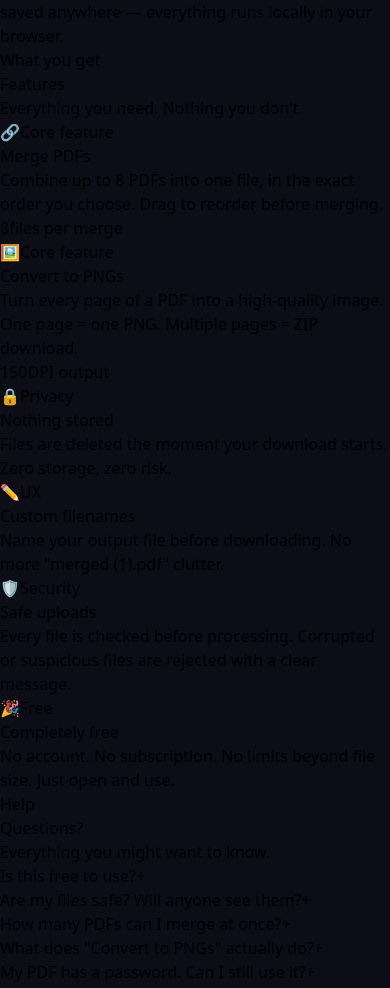
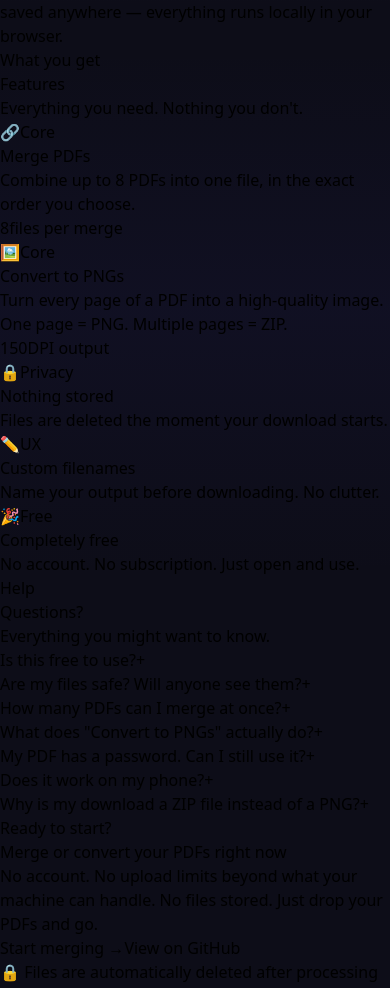
Before and after one commit to diretrix-git/pdf-merger-image-converter, a React (Vite) app in the folder frontend/: page / in a window 390 px wide. Shown: the part 2040-3028 px from the top of the page. Built offline with nearby package versions, Linux system fonts and the light colour scheme.

Commit message:
fix(frontend): background depth  global radial glow, section tints, CTA text contrast

```diff
--- a/frontend/src/components/FeaturesSection.tsx
+++ b/frontend/src/components/FeaturesSection.tsx
@@ -1,90 +1,89 @@
 import { motion } from 'framer-motion'
 import { cn } from '../lib/utils'
 
+/**
+ * 5-card bento grid:
+ *
+ * Desktop (3 cols, auto rows):
+ * ┌─────────────────┬──────────┐
+ * │  Merge PDFs     │ Convert  │
+ * │  (col-2, row-2) │ (row-2)  │
+ * ├──────────┬──────┴──────────┤
+ * │ Privacy  │ Filename │ Free │  ← these 3 share the bottom row
+ * └──────────┴──────────┴──────┘
+ *
+ * Mobile: single column, natural height.
+ */
 const features = [
   {
     id: 'merge',
-    colSpan: 'sm:col-span-2',
-    rowSpan: 'sm:row-span-2',
+    col: 'sm:col-span-2',
+    row: 'sm:row-span-2',
     icon: '🔗',
-    tag: 'Core feature',
+    tag: 'Core',
     title: 'Merge PDFs',
-    desc: 'Combine up to 8 PDFs into one file, in the exact order you choose. Drag to reorder before merging.',
+    desc: 'Combine up to 8 PDFs into one file, in the exact order you choose.',
     stat: '8',
     statLabel: 'files per merge',
-    accent: 'border-violet-700/40 hover:border-violet-500/50',
-    tagColor: 'bg-violet-900/50 text-violet-300',
-    glow: 'rgba(139,92,246,0.08)',
+    border: 'border-violet-700/40 hover:border-violet-500/50',
+    tag_bg: 'bg-violet-900/50 text-violet-200',
+    glow: 'rgba(139,92,246,0.1)',
   },
   {
     id: 'convert',
-    colSpan: 'sm:col-span-1',
-    rowSpan: 'sm:row-span-2',
+    col: 'sm:col-span-1',
+    row: 'sm:row-span-2',
     icon: '🖼️',
-    tag: 'Core feature',
+    tag: 'Core',
     title: 'Convert to PNGs',
-    desc: 'Turn every page of a PDF into a high-quality image. One page = one PNG. Multiple pages = ZIP download.',
+    desc: 'Turn every page of a PDF into a high-quality image. One page = PNG. Multiple pages = ZIP.',
     stat: '150',
     statLabel: 'DPI output',
-    accent: 'border-indigo-700/40 hover:border-indigo-500/50',
-    tagColor: 'bg-indigo-900/50 text-indigo-300',
-    glow: 'rgba(99,102,241,0.08)',
+    border: 'border-indigo-700/40 hover:border-indigo-500/50',
+    tag_bg: 'bg-indigo-900/50 text-indigo-200',
+    glow: 'rgba(99,102,241,0.1)',
   },
   {
     id: 'privacy',
-    colSpan: 'sm:col-span-1',
-    rowSpan: '',
+    col: 'sm:col-span-1',
+    row: '',
     icon: '🔒',
     tag: 'Privacy',
     title: 'Nothing stored',
-    desc: 'Files are deleted the moment your download starts. Zero storage, zero risk.',
+    desc: 'Files are deleted the moment your download starts.',
     stat: null,
     statLabel: null,
-    accent: 'border-emerald-700/40 hover:border-emerald-500/50',
-    tagColor: 'bg-emerald-900/50 text-emerald-300',
-    glow: 'rgba(16,185,129,0.08)',
+    border: 'border-emerald-700/40 hover:border-emerald-500/50',
+    tag_bg: 'bg-emerald-900/50 text-emerald-200',
+    glow: 'rgba(16,185,129,0.1)',
   },
   {
     id: 'filename',
-    colSpan: 'sm:col-span-1',
-    rowSpan: '',
+    col: 'sm:col-span-1',
+    row: '',
     icon: '✏️',
     tag: 'UX',
     title: 'Custom filenames',
-    desc: 'Name your output file before downloading. No more "merged (1).pdf" clutter.',
+    desc: 'Name your output before downloading. No clutter.',
     stat: null,
     statLabel: null,
-    accent: 'border-sky-700/40 hover:border-sky-500/50',
-    tagColor: 'bg-sky-900/50 text-sky-300',
-    glow: 'rgba(14,165,233,0.08)',
-  },
-  {
-    id: 'security',
-    colSpan: 'sm:col-span-1',
-    rowSpan: '',
-    icon: '🛡️',
-    tag: 'Security',
-    title: 'Safe uploads',
-    desc: 'Every file is checked before processing. Corrupted or suspicious files are rejected with a clear message.',
-    stat: null,
-    statLabel: null,
-    accent: 'border-amber-700/40 hover:border-amber-500/50',
-    tagColor: 'bg-amber-900/50 text-amber-300',
-    glow: 'rgba(245,158,11,0.08)',
+    border: 'border-sky-700/40 hover:border-sky-500/50',
+    tag_bg: 'bg-sky-900/50 text-sky-200',
+    glow: 'rgba(14,165,233,0.1)',
   },
   {
     id: 'free',
-    colSpan: 'sm:col-span-1',
-    rowSpan: '',
+    col: 'sm:col-span-1',
+    row: '',
     icon: '🎉',
     tag: 'Free',
     title: 'Completely free',
-    desc: 'No account. No subscription. No limits beyond file size. Just open and use.',
+    desc: 'No account. No subscription. Just open and use.',
     stat: null,
     statLabel: null,
-    accent: 'border-rose-700/40 hover:border-rose-500/50',
-    tagColor: 'bg-rose-900/50 text-rose-300',
-    glow: 'rgba(244,63,94,0.08)',
+    border: 'border-rose-700/40 hover:border-rose-500/50',
+    tag_bg: 'bg-rose-900/50 text-rose-200',
+    glow: 'rgba(244,63,94,0.1)',
   },
 ]
 
@@ -94,6 +93,7 @@ export function FeaturesSection() {
       id="features"
       data-scroll-section
       className="py-20 sm:py-28 px-4 sm:px-6 flex flex-col items-center"
+      style={{ background: 'linear-gradient(180deg, transparent 0%, rgba(79,70,229,0.05) 50%, transparent 100%)' }}
     >
       <div className="max-w-5xl w-full">
 
@@ -101,64 +101,64 @@ export function FeaturesSection() {
         <motion.div
           initial={{ opacity: 0, y: 20 }}
           whileInView={{ opacity: 1, y: 0 }}
-          viewport={{ once: true, margin: '-60px' }}
+          viewport={{ once: true, amount: 0.3 }}
           transition={{ duration: 0.5 }}
           className="mb-10 sm:mb-14 text-center sm:text-left"
         >
-          <p className="text-xs font-mono text-indigo-500 uppercase tracking-widest mb-3">What you get</p>
-          <h2 className="text-3xl sm:text-5xl font-bold text-white leading-tight">
-            Features
-          </h2>
-          <p className="mt-3 text-gray-400 text-sm sm:text-base max-w-md">
+          <p className="text-xs font-mono text-indigo-400 uppercase tracking-widest mb-3">What you get</p>
+          <h2 className="text-3xl sm:text-5xl font-bold text-white leading-tight">Features</h2>
+          <p className="mt-3 text-white/60 text-sm sm:text-base max-w-md">
             Everything you need. Nothing you don't.
           </p>
         </motion.div>
 
-        {/* Bento grid — 3 cols on desktop, 1 col on mobile */}
-        <div className="grid grid-cols-1 sm:grid-cols-3 sm:auto-rows-[160px] gap-3 sm:gap-4">
+        {/* Bento grid */}
+        <div className="grid grid-cols-1 sm:grid-cols-3 sm:auto-rows-[170px] gap-3 sm:gap-4">
           {features.map((feat, i) => (
             <motion.div
               key={feat.id}
               initial={{ opacity: 0, y: 16 }}
               whileInView={{ opacity: 1, y: 0 }}
-              viewport={{ once: true }}
+              viewport={{ once: true, amount: 0.2 }}
               transition={{ duration: 0.35, delay: i * 0.06 }}
               className={cn(
-                'relative group rounded-2xl border bg-gray-900/40 p-5 sm:p-6',
+                'relative group rounded-2xl border bg-white/[0.03]',
                 'flex flex-col justify-between overflow-hidden',
-                'transition-all duration-300',
-                feat.accent,
-                feat.colSpan,
-                feat.rowSpan,
-                // On mobile, all cards are the same height
-                'min-h-[140px] sm:min-h-0',
+                'transition-colors duration-300',
+                'p-5 sm:p-7',           // generous padding — fixes text-near-border
+                'min-h-[150px] sm:min-h-0',
+                feat.border,
+                feat.col,
+                feat.row,
               )}
             >
-              {/* Glow on hover */}
+              {/* Hover glow */}
               <div
                 className="absolute inset-0 opacity-0 group-hover:opacity-100 transition-opacity duration-500 pointer-events-none rounded-2xl"
                 style={{ background: `radial-gradient(circle at 30% 20%, ${feat.glow} 0%, transparent 65%)` }}
               />
 
-              {/* Top row */}
+              {/* Top row: icon + tag */}
               <div className="flex items-start justify-between relative z-10">
-                <span className="text-2xl sm:text-3xl" aria-hidden="true">{feat.icon}</span>
-                <span className={cn('text-xs font-medium px-2.5 py-0.5 rounded-full', feat.tagColor)}>
+                <span className="text-2xl sm:text-3xl leading-none" aria-hidden="true">{feat.icon}</span>
+                <span className={cn('text-xs font-medium px-2.5 py-0.5 rounded-full', feat.tag_bg)}>
                   {feat.tag}
                 </span>
               </div>
 
-              {/* Content */}
-              <div className="relative z-10 mt-3">
-                <h3 className="font-semibold text-white mb-1 text-sm sm:text-base">{feat.title}</h3>
-                <p className="text-xs sm:text-sm text-gray-400 leading-relaxed">{feat.desc}</p>
+              {/* Text */}
+              <div className="relative z-10 mt-4">
+                <h3 className="font-semibold text-white mb-1.5 text-sm sm:text-base leading-snug">
+                  {feat.title}
+                </h3>
+                <p className="text-xs sm:text-sm text-white/60 leading-relaxed">{feat.desc}</p>
               </div>
 
               {/* Stat */}
               {feat.stat && (
-                <div className="relative z-10 mt-3 flex items-baseline gap-1.5">
+                <div className="relative z-10 mt-4 flex items-baseline gap-1.5">
                   <span className="text-2xl sm:text-3xl font-bold text-white">{feat.stat}</span>
-                  <span className="text-xs text-gray-500">{feat.statLabel}</span>
+                  <span className="text-xs text-white/40">{feat.statLabel}</span>
                 </div>
               )}
             </motion.div>
--- a/frontend/src/index.css
+++ b/frontend/src/index.css
@@ -1,6 +1,25 @@
 @tailwind base;
 @tailwind components;
 @tailwind utilities;
+
+/* Global page background — deep navy-violet, not pure black */
+html, body {
+  background-color: #0d0d18;
+}
+
+/* Subtle radial glow anchored to the top — gives depth to sections below the hero */
+body::before {
+  content: '';
+  position: fixed;
+  top: 0;
+  left: 50%;
+  transform: translateX(-50%);
+  width: 900px;
+  height: 600px;
+  background: radial-gradient(ellipse at 50% 0%, rgba(109, 40, 217, 0.12) 0%, transparent 70%);
+  pointer-events: none;
+  z-index: 0;
+}
 
 /* Locomotive Scroll requires this on the html element */
 html.has-scroll-smooth {
```
Also changed, not shown: frontend/src/components/CTASection.tsx (+18 -17 lines).
